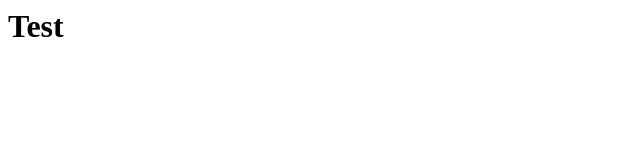
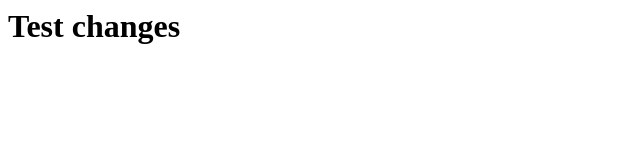
Before and after one commit to tjololo/az-static-main, a plain HTML site: page html/index.html in a window 1280 px wide. Shown: the whole page, without its empty margins (0-640 px from the left). Drawn offline with Linux system fonts and the light colour scheme.

Commit message:
make some changes

```diff
--- a/html/index.html
+++ b/html/index.html
@@ -3,6 +3,6 @@
 <title>Test</title>
 </head>
 <body>
-<h1>Test</h1>
+<h1>Test changes</h1>
 </body>
 </html>
```
